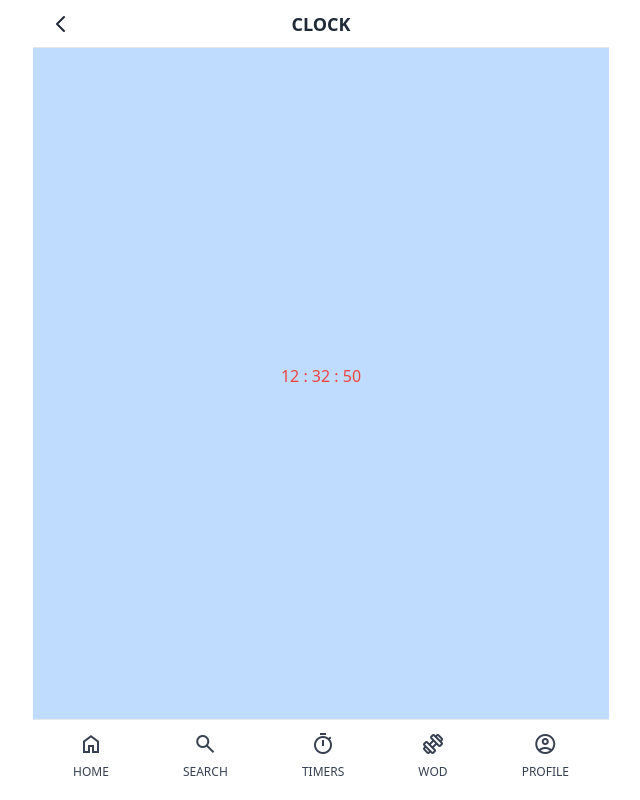
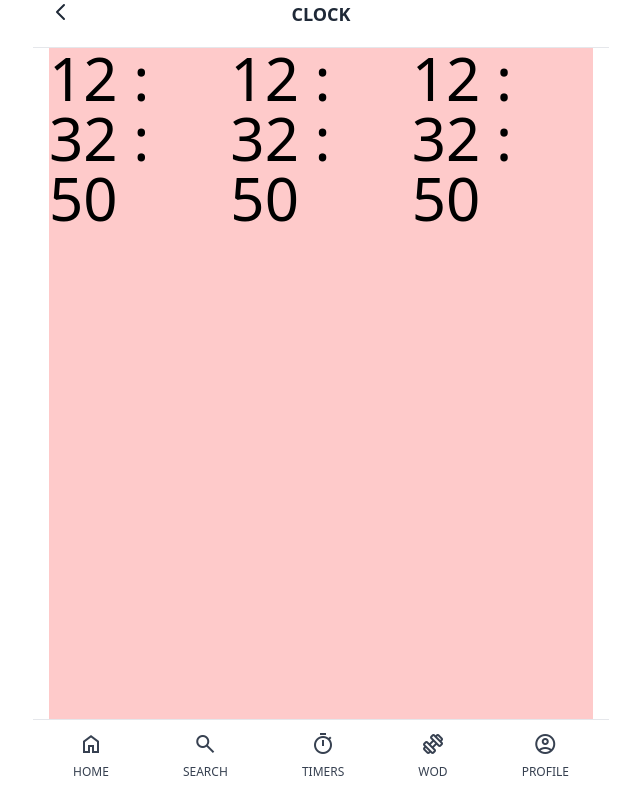
Before and after one commit to gksehfapd/crosspheed, a Next.js app: page /timers/clock in a window 1280 px wide. Shown: the whole page, without its empty margins (319-959 px from the left). Built offline with nearby package versions, Linux system fonts and the light colour scheme; what tailwindcss-animated would draw is missing.

Commit message:
refactor: isCenter

```diff
--- a/components/layout.tsx
+++ b/components/layout.tsx
@@ -26,7 +26,7 @@ export default function Layout({
 	}
 	return (
 		<div>
-			<div className="bg-white w-full h-12 max-w-xl justify-center text-lg px-10 font-bold fixed text-gray-800 border-b top-0 flex items-center">
+			<div className="z-50 bg-white w-full h-12 max-w-xl justify-center text-lg px-10 font-bold fixed text-gray-800 border-b top-0 flex items-cente">
 				{canGoBack ? (
 					<button onClick={onClick} className="absolute left-4">
 						<svg
@@ -55,17 +55,16 @@ export default function Layout({
 					</span>
 				) : null}
 			</div>
-			<div className="pt-12 pb-24">
+
 			<div
 				className={cls(
 					isCenter
-							? 'bg-blue-200 h-screen max-w-xl w-full fixed flex justify-center items-center'
-							: 'bg-red-200',
+						? 'h-screen max-w-xl w-full fixed flex justify-center items-center pt-12 pb-20'
+						: '',
 					'p-4'
 				)}
 			>
-					<div className={cls(isCenter ? 'mb-36' : '')}>{children}</div>
-				</div>
+				{children}
 			</div>
 
 			<nav className="bg-white max-w-xl text-gray-700 border-t fixed bottom-0 w-full px-10 pb-5 pt-3 flex justify-between text-xs">
--- a/pages/timers/clock.tsx
+++ b/pages/timers/clock.tsx
@@ -1,8 +1,11 @@
 import Layout from '@/components/layout'
+import { cls } from '@/libs/client/utils'
 import { useState, useEffect } from 'react'
 
 export default function Clock() {
 	const [time, setTime] = useState('00:00:00')
+
+	const [timeColor, setTimeColor] = useState<'red' | 'green' | 'blue' | 'black'>('red')
 
 	const currentTime = () => {
 		const date = new Date()
@@ -16,6 +19,10 @@ export default function Clock() {
 		setInterval(currentTime, 1000)
 	}
 
+	const changeBlueColor = () => {
+		setTimeColor('blue')
+	}
+
 	now()
 
 	useEffect(() => {
@@ -24,7 +31,35 @@ export default function Clock() {
 
 	return (
 		<Layout title="CLOCK" canGoBack isCenter>
-			<span className="text-red-500">{time}</span>
+			<div className="flex bg-red-200 w-full h-full">
+				<span
+					className={cls(
+						timeColor === 'black'
+							? 'text-black text-6xl'
+							: `text-${timeColor}-500 text-6xl`
+					)}
+				>
+					{time}
+				</span>
+				<span
+					className={cls(
+						timeColor === 'black'
+							? 'text-black text-6xl'
+							: `text-${timeColor}-500 text-6xl`
+					)}
+				>
+					{time}
+				</span>
+				<span
+					className={cls(
+						timeColor === 'black'
+							? 'text-black text-6xl'
+							: `text-${timeColor}-500 text-6xl`
+					)}
+				>
+					{time}
+				</span>
+			</div>
 		</Layout>
 	)
 }
```
Lines whose indentation alone changed are shown as unchanged.
